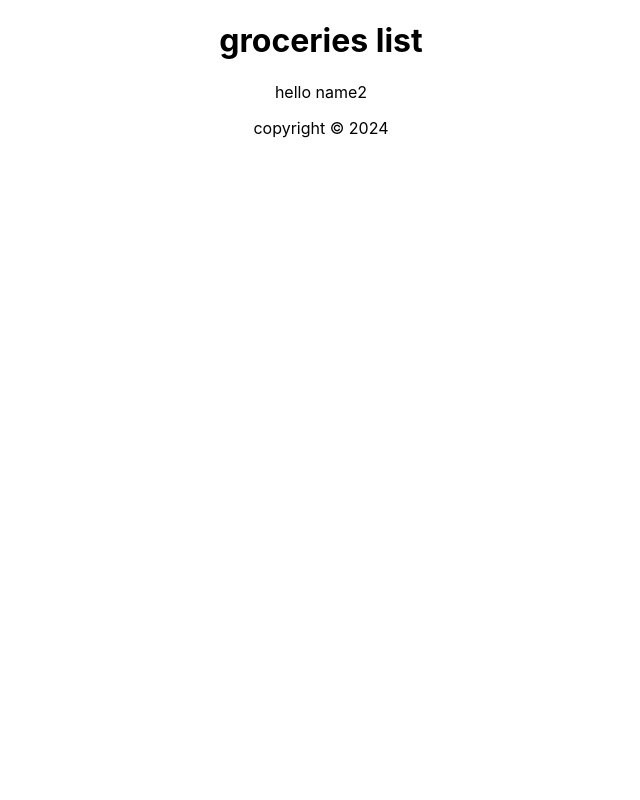
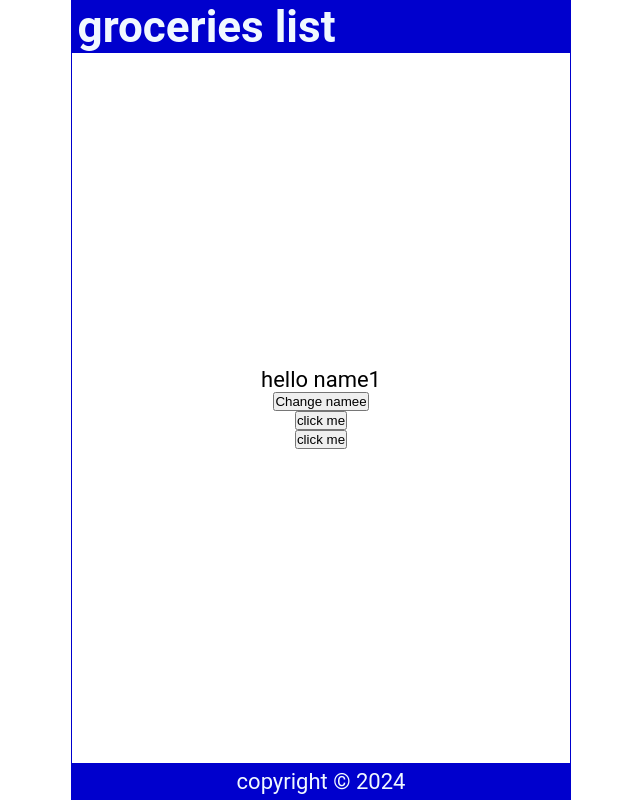
Before and after one commit to terrytaylorbonn/01tut, a React (Create React App) app: page / in a window 1280 px wide. Shown: the whole page, without its empty margins (319-959 px from the left). Built offline with nearby package versions, Linux system fonts and the light colour scheme.

Commit message:
commit 2

```diff
--- a/src/App.css
+++ /dev/null
@@ -1,38 +0,0 @@
-.App {
-  text-align: center;
-}
-
-.App-logo {
-  height: 40vmin;
-  pointer-events: none;
-}
-
-@media (prefers-reduced-motion: no-preference) {
-  .App-logo {
-    animation: App-logo-spin infinite 20s linear;
-  }
-}
-
-.App-header {
-  background-color: #282c34;
-  min-height: 100vh;
-  display: flex;
-  flex-direction: column;
-  align-items: center;
-  justify-content: center;
-  font-size: calc(10px + 2vmin);
-  color: white;
-}
-
-.App-link {
-  color: #61dafb;
-}
-
-@keyframes App-logo-spin {
-  from {
-    transform: rotate(0deg);
-  }
-  to {
-    transform: rotate(360deg);
-  }
-}
--- a/src/App.js
+++ b/src/App.js
@@ -1,6 +1,5 @@
 //App.js
 // import logo from './logo.svg';
-import './App.css';
 import Header from './Header';
 import Content from './Content';
 import Footer from './Footer';
--- a/src/Content.js
+++ b/src/Content.js
@@ -1,15 +1,31 @@
 //Content.js
 import React from 'react'
+import { useState } from 'react';
 
 const Content = () => {
-    const handleNameChange = () => {
+  const [name, setName] = useState('name1');
+  const [count, setCount] = useState(0);
+  const handleNameChange = () => {
         const names = ['name1', 'name2', 'name3'];
-        const int = Math.floor(Math.random() * 3);
-        return names[int];
-      }
+        const init = Math.floor(Math.random() * 3);
+        return setName(names[init]);
+  }
+  const handleClick = () => {
+    setCount(count + 1);
+    console.log(count);
+  }
+  const handleClick2 = (name) => {
+    console.log(count);
+  }
+  const handleClick3 = (e) => {
+    console.log(e.target.innerText);
+  }
   return (
     <main>
-          <p>hello {handleNameChange()}</p>
+      <p onDoubleClick={handleClick } >hello {name}</p>
+      <button onClick={handleNameChange}>Change namee</button>
+      <button onClick={handleClick}>click me</button>
+      <button onClick={handleClick2}>click me</button>
     </main>
   )
 }
--- a/src/Header.js
+++ b/src/Header.js
@@ -2,8 +2,10 @@
 import React from 'react'
 
 const Header = () => {
+
   return (
-    <header><h1>groceries list</h1></header>
+    <header>
+      <h1>groceries list</h1></header>
   )
 }
 
--- a/src/index.css
+++ b/src/index.css
@@ -1,13 +1,60 @@
+/* src/index.css */
+* {
+  margin: 0;
+  padding: 0;
+  box-sizing: border-box;
+}
+
+html {
+  font-size: 22px;
+}
+
 body {
-  margin: 0;
-  font-family: -apple-system, BlinkMacSystemFont, 'Segoe UI', 'Roboto', 'Oxygen',
+  min-height: 100vh;
+  font-family: 'Roboto', 'Oxygen',
     'Ubuntu', 'Cantarell', 'Fira Sans', 'Droid Sans', 'Helvetica Neue',
     sans-serif;
   -webkit-font-smoothing: antialiased;
   -moz-osx-font-smoothing: grayscale;
 }
 
-code {
-  font-family: source-code-pro, Menlo, Monaco, Consolas, 'Courier New',
-    monospace;
+.App {
+  display: flex;
+  flex-direction: column;
+  justify-content: center;
+  align-items: center;
+  height: 100vh;
+  width: 100%;
+  max-width: 500px;
+  border: 1px solid mediumblue;
+  margin: auto;
 }
+
+header {
+  width: 100%;
+  padding: 0 0.25em;
+  background-color: mediumblue;
+  color: aliceblue;
+  display: flex;
+  justify-content: space-between;
+  align-items: center;
+}
+
+main {
+  width: 100%;
+  display: flex;
+  flex-direction: column;
+  flex-grow: 1;
+  justify-content: center;
+  align-items: center;
+  overflow-y: auto;
+}
+
+footer {
+  width: 100%;
+  padding: 0.25em;
+  background-color: mediumblue;
+  color: aliceblue;
+  display: grid;
+  place-content: center;
+}
```
Also changed, not shown: src/logo.svg (deleted).
